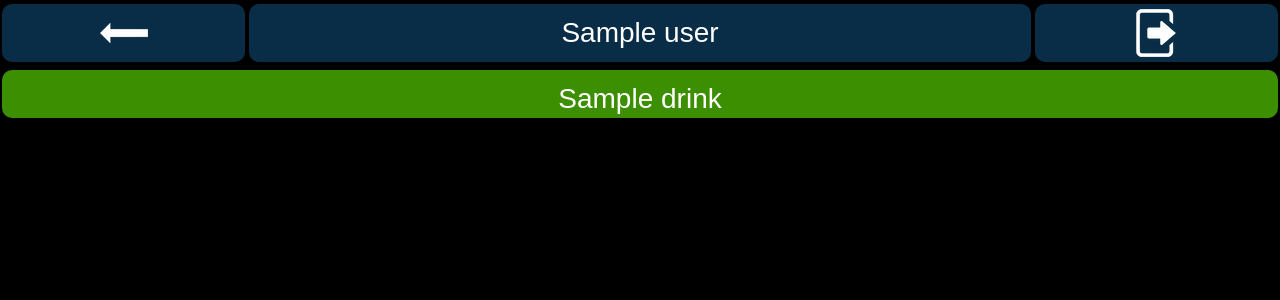
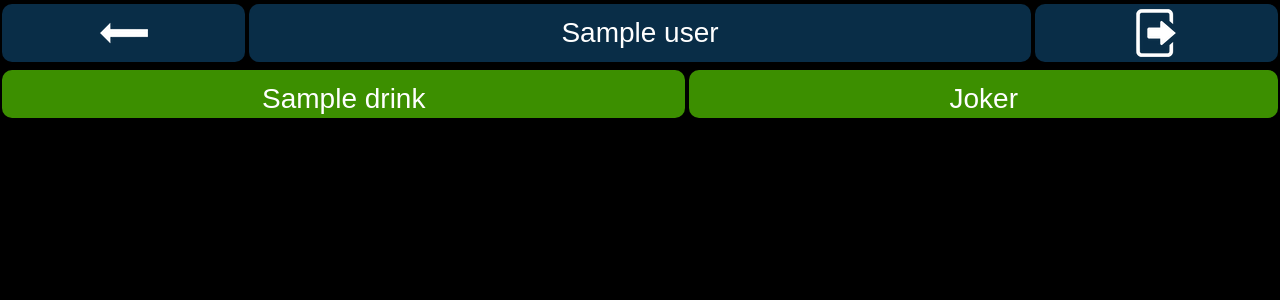
Before and after one commit to ainamaximit/baari-mikko, a Flask app: page /drinks in a window 1280 px wide. Shown: the top 300 px of the page. Run offline with Flask 2, Linux system fonts and the light colour scheme; a user stored in the database is signed in; a database or web service that is not in the repository returns one stand-in record (values such as "Sample title"); parts of the project's set-up code (start-up, migrations or seed data) failed here and were passed over; some libraries are stand-ins or nearby versions.

Commit message:
added Joker button to order random drink

```diff
--- a/app.py
+++ b/app.py
@@ -8,6 +8,7 @@ from datetime import datetime
 import multiprocessing as mp
 import time
 import configparser
+import random as rand
 
 config = configparser.ConfigParser()
 config.read('config.ini')
@@ -147,7 +148,13 @@ def drinks():
     name = current_user.id
     result = dbi.read_query(Dbq.AVAILABLE_DRINKS)
     available_drinks = [item for t in result for item in t]
-    return render_template('drinks.html', name=name, drinks=available_drinks)
+    print(available_drinks)
+    print(len(available_drinks))
+
+    random = rand.randint(0, len(available_drinks)-1)
+    joker = available_drinks[random]
+    #available_drinks.append(joker)
+    return render_template('drinks.html', name=name, drinks=available_drinks, joker=joker)
 
 
 @app.route('/history')
@@ -306,20 +313,15 @@ def recipes():
         return redirect(url_for('index'))
 
 
-@app.route('/recipes/create', methods=['GET', 'POST'])
+@app.route('/create_recipe', methods=['GET', 'POST'])
 @login_required
 def create_recipe():
     if not current_user.admin:
         return redirect(url_for('index'))
-
+    if request.method == 'POST':
+        print(request.form.get['ingredient'])
     ingredients = dbi.read_query(Dbq.ALL_INGREDIENTS)
-
-    if request.method == 'GET':
-        return render_template('create_recipe.html', ingredients=ingredients)
-    elif request.method == 'POST':
-        print('lol')
-    else:
-        return redirect(url_for('index'))
+    return render_template('create_recipe.html', ingredients=ingredients)
 
 
 @app.route('/pumps', methods=['GET', 'POST'])
--- a/new_recipe.py
+++ b/new_recipe.py
@@ -14,10 +14,10 @@ dbi = DatabaseInterface(config.get('DATABASE', 'database'),
 
 # impostor
 data = {
-    "name": "KILLSHOT",
+    "name": "Rommicola",
     "ingredients": {
-        "Vodka": 50,
-        "Rommi": 150
+        "Rommi": 50,
+        "Cola": 150
     }
 }
 
--- a/templates/create_recipe.html
+++ b/templates/create_recipe.html
@@ -18,7 +18,7 @@
 
 {% block body %}
 
-    <form class="add-recipe">
+    <form name="form1" action="{{ url_for('create_recipe') }}" method="get" class="add-recipe">
         <div class="add-recipe_name">
             <label for="recipe-name">Nimi</label>
             <input type="text" name="name" id="recipe-name">
--- a/templates/drinks.html
+++ b/templates/drinks.html
@@ -18,7 +18,7 @@
 
 {% block body %}
 
-    <form action="{{ url_for('mix_drink') }}" method="post" class="container">
+    <form action="{{ url_for('mix_drink') }}" method="post" class="container" id="form1">
 
         {% for drink in drinks|sort %}
 
@@ -26,6 +26,8 @@
 
         {% endfor %}
 
+        <button type="submit" name="drink" form="form1" value="{{ joker }}" class="button item green">Joker</button>
+
     </form>
 
 {% endblock %}
```
